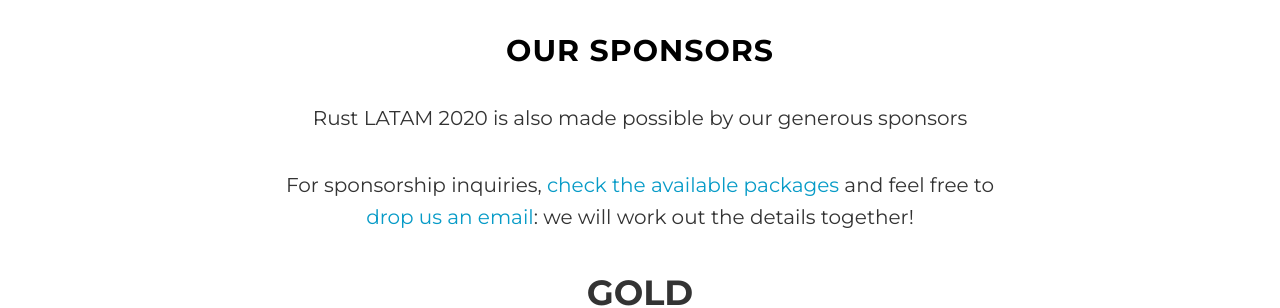
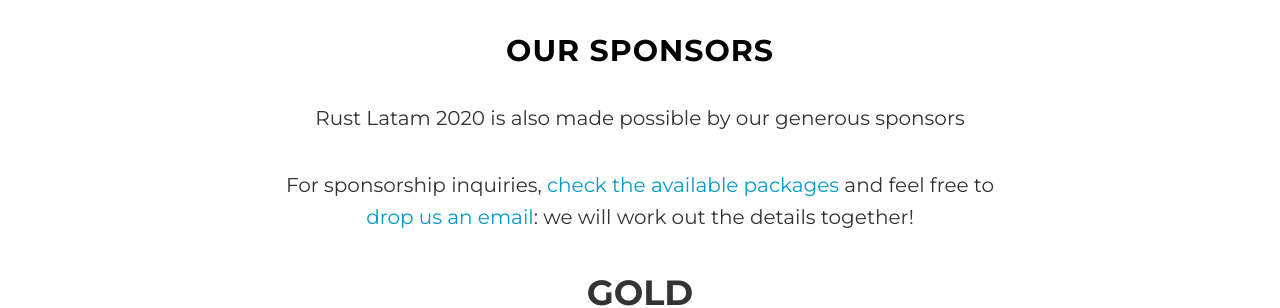
Before and after one commit to rustlatam/website-2020, a Jekyll site: the page built from index.html, in a window 1280 px wide and 900 px high, scrolled down 2243 px. Shown: the part 154-462 px from the top of the window. Built offline with Jekyll 4.4.1, drawn with Linux system fonts in a browser that asks for light colours; some of the changed text lies outside the part shown.

Commit message:
Use Rust Latam name more consistently accross the website

```diff
--- a/_config.yml
+++ b/_config.yml
@@ -1,5 +1,5 @@
 # Site settings
-title: Rust LATAM | May, 22nd-23rd 2020 | Mexico City
+title: Rust Latam | May, 22nd-23rd 2020 | Mexico City
 email: info@rustlatam.org
 url: https://www.rustlatam.org
 baseurl: ""
@@ -11,7 +11,7 @@ color:
   links: '#079bc7'
 
 # Footer settings
-footer: Rust LATAM
+footer: Rust Latam
 
 # Social networks usernames (many more available: google-plus, flickr, dribbble, pinterest, instagram, tumblr, linkedin, etc.)
 social:
--- a/_includes/coc.html
+++ b/_includes/coc.html
@@ -3,7 +3,7 @@
   <div class="row">
     <div class="col-lg-8 col-lg-offset-2">
       <h2>Code of Conduct</h2>
-      <p>Please read our <a href="/coc">code of conduct</a> for info on how Rust LATAM ensures the best possible experience for everyone.</p>
+      <p>Please read our <a href="/coc">code of conduct</a> for info on how Rust Latam ensures the best possible experience for everyone.</p>
     </div>
   </div>
 </section>
--- a/_includes/header.html
+++ b/_includes/header.html
@@ -2,7 +2,7 @@
 <header class="intro">
     <div class="intro-body">
         <div class="header-content">
-            <h1 class="brand-heading">Rust LATAM 2020</h1>
+            <h1 class="brand-heading">Rust Latam 2020</h1>
             <p class="intro-text">Where Rust meets Latin America</p>
             <p class="intro-text">May, 22nd-23rd 2020 - Mexico City, Mexico</p>
             <a href="#about" class="btn btn-circle page-scroll">
--- a/_includes/sponsors.html
+++ b/_includes/sponsors.html
@@ -4,7 +4,7 @@
     <div class="container">
       <div class="col-lg-8 col-lg-offset-2">
         <h2>Our Sponsors</h2>
-        <p>Rust LATAM 2020 is also made possible by our generous sponsors</p>
+        <p>Rust Latam 2020 is also made possible by our generous sponsors</p>
         <p>For sponsorship inquiries, <a href="/sponsors">check the available packages</a> and feel free to <a href="mailto:sponsors@rustlatam.org">drop us an email</a>: we will work out the details together!</p>
 
         <div class="sponsor-head gold">GOLD</div>
```
Also changed, not shown: coc.md (+1 -1 lines), sponsors.md (+1 -1 lines), README.md.
